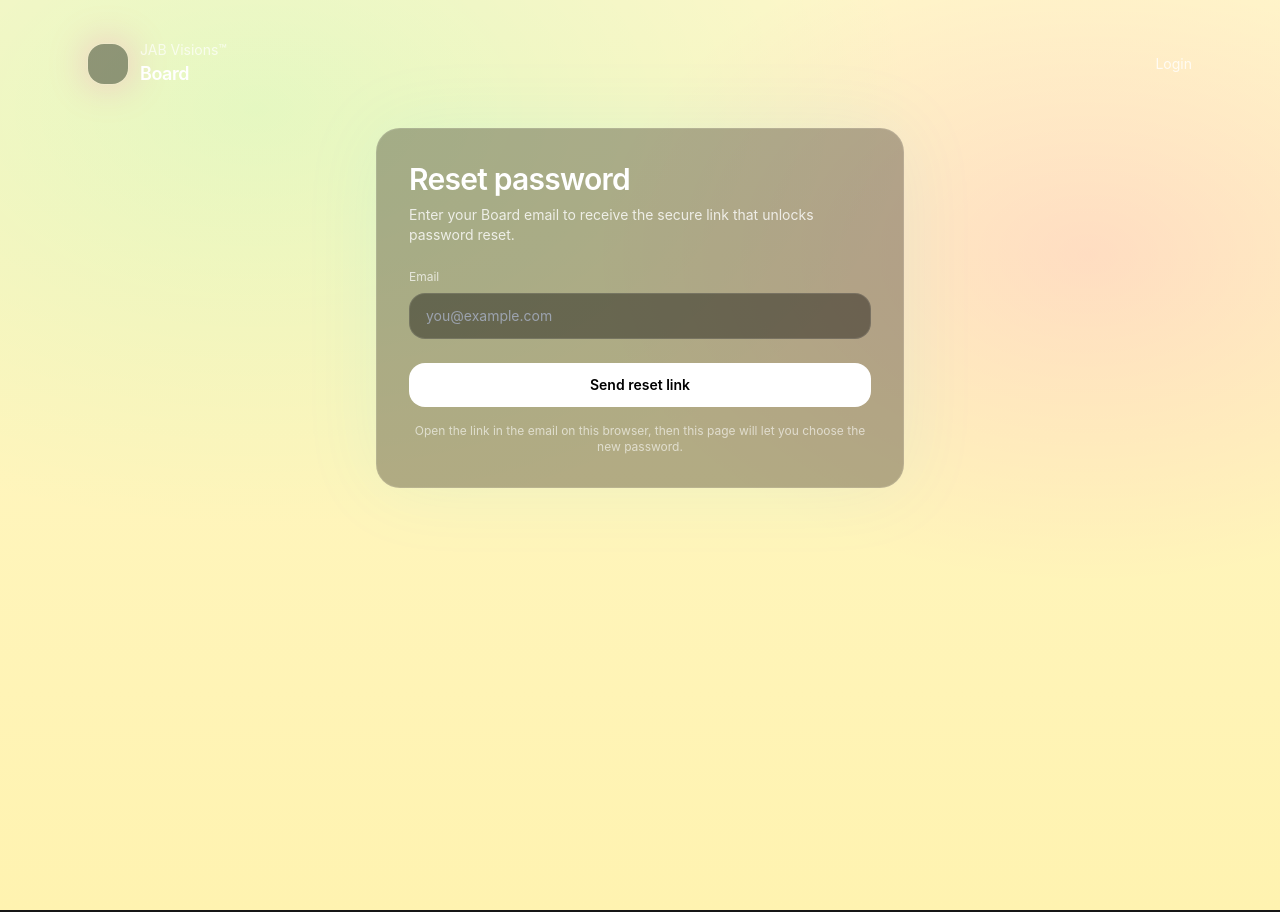
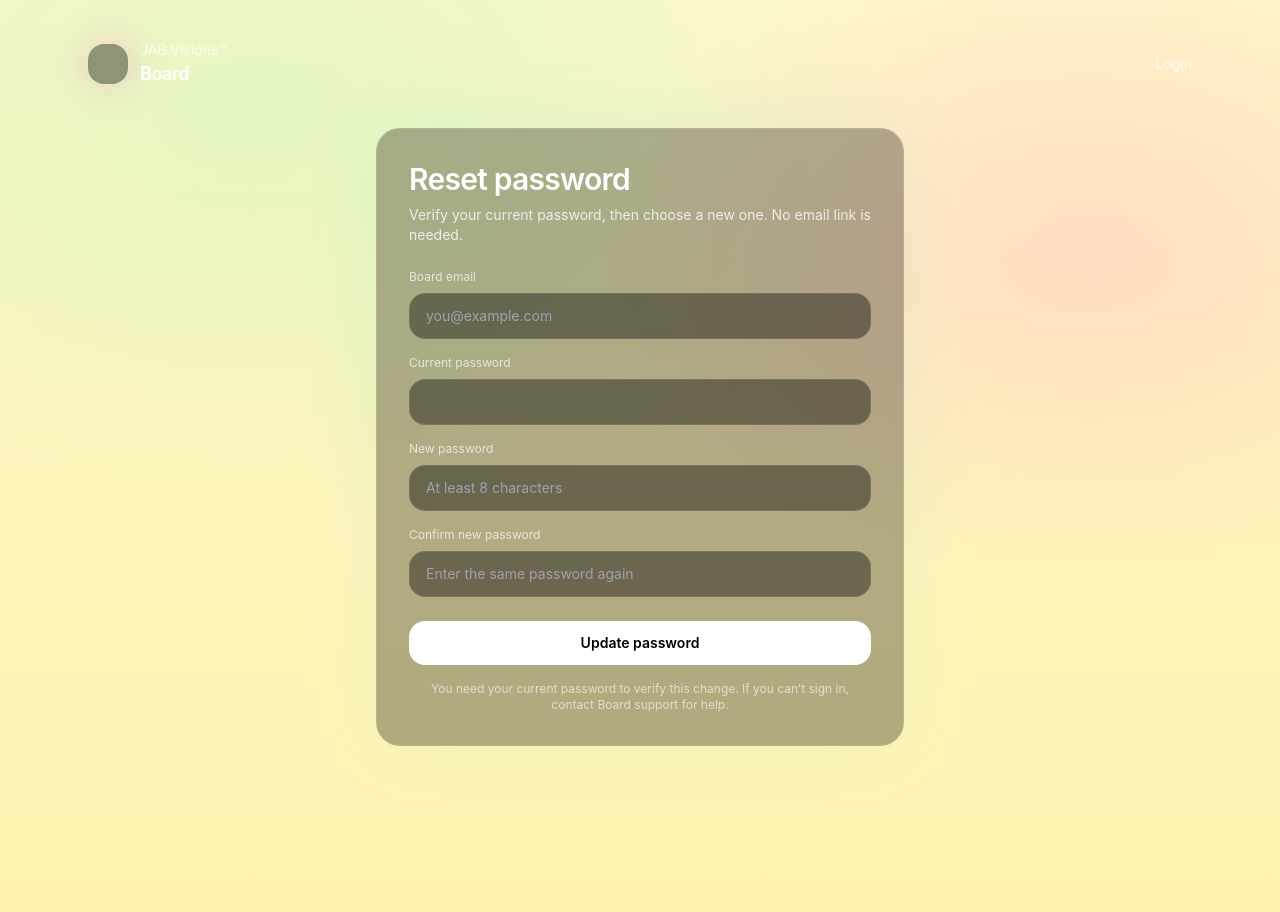
Before and after one commit to JABVisions/jab-visions-site, a Next.js app: page /board/reset-password in a window 1280 px wide. Built offline with nearby package versions, Linux system fonts and the light colour scheme; no server answers.

Commit message:
Update app/board/reset-password/page.tsx for direct password reset

```diff
--- a/app/board/reset-password/page.tsx
+++ b/app/board/reset-password/page.tsx
@@ -1,22 +1,14 @@
 import Link from "next/link";
-import { supabaseServer } from "@/lib/supabase/server";
-import RecoveryLinkHandler from "./RecoveryLinkHandler";
 
-export default async function BoardResetPasswordPage({
+export default function BoardResetPasswordPage({
   searchParams,
 }: {
   searchParams?: Record<string, string | string[] | undefined>;
 }) {
-  const success =
+  const email = typeof searchParams?.email === "string" ? searchParams.email : "";
+  const updated =
     typeof searchParams?.updated === "string" ? searchParams.updated : "";
-  const sent = typeof searchParams?.sent === "string" ? searchParams.sent : "";
   const error = typeof searchParams?.error === "string" ? searchParams.error : "";
-  const requestedEmail =
-    typeof searchParams?.email === "string" ? searchParams.email : "";
-  const {
-    data: { user },
-  } = await supabaseServer().auth.getUser();
-  const email = user?.email || requestedEmail;
 
   return (
     <main className="min-h-screen">
@@ -38,18 +30,16 @@ export default async function BoardResetPasswordPage({
 
       <section className="mx-auto max-w-xl px-6 pb-14 pt-4">
         <div className="rounded-3xl border border-white/10 bg-black/30 p-8 shadow-[0_0_80px_rgba(0,200,255,0.08)]">
-          <RecoveryLinkHandler />
           <h1 className="text-3xl font-semibold tracking-tight">Reset password</h1>
           <p className="mt-2 text-sm opacity-80">
-            {user
-              ? "Choose and confirm a new password for your Board account."
-              : "Enter your Board email to receive the secure link that unlocks password reset."}
+            Verify your current password, then choose a new one. No email link is
+            needed.
           </p>
 
-          {success ? (
+          {updated ? (
             <div className="mt-6 grid gap-4">
               <div className="rounded-2xl border border-green-200/20 bg-black/40 p-4 text-sm text-green-200">
-                {success}
+                {updated}
               </div>
               <Link
                 className="rounded-2xl bg-white px-5 py-3 text-center text-sm font-semibold text-black hover:opacity-95"
@@ -58,62 +48,15 @@ export default async function BoardResetPasswordPage({
                 Return to login
               </Link>
             </div>
-          ) : !user ? (
-            <form
-              className="mt-6 grid gap-4"
-              action="/api/board/auth/reset-password"
-              method="post"
-            >
-              <input type="hidden" name="returnTo" value="/board/reset-password" />
-              <div className="grid gap-2">
-                <label className="text-xs opacity-70" htmlFor="recovery-email">
-                  Email
-                </label>
-                <input
-                  id="recovery-email"
-                  name="email"
-                  className="w-full rounded-2xl border border-white/10 bg-black/40 px-4 py-3 text-sm outline-none focus:border-white/20"
-                  type="email"
-                  defaultValue={email}
-                  placeholder="you@example.com"
-                  autoComplete="email"
-                  required
-                />
-              </div>
-
-              {error ? (
-                <div className="rounded-2xl border border-red-200/20 bg-black/40 p-4 text-sm text-red-200">
-                  {error}
-                </div>
-              ) : null}
-
-              {sent ? (
-                <div className="rounded-2xl border border-green-200/20 bg-black/40 p-4 text-sm text-green-200">
-                  {sent}
-                </div>
-              ) : null}
-
-              <button
-                className="mt-2 rounded-2xl bg-white px-5 py-3 text-sm font-semibold text-black hover:opacity-95"
-                type="submit"
-              >
-                Send reset link
-              </button>
-
-              <p className="text-center text-xs opacity-60">
-                Open the link in the email on this browser, then this page will
-                let you choose the new password.
-              </p>
-            </form>
           ) : (
             <form
               className="mt-6 grid gap-4"
-              action="/api/board/auth/update-password"
+              action="/api/board/auth/reset-password-direct"
               method="post"
             >
               <div className="grid gap-2">
                 <label className="text-xs opacity-70" htmlFor="reset-email">
-                  Email
+                  Board email
                 </label>
                 <input
                   id="reset-email"
@@ -122,8 +65,21 @@ export default async function BoardResetPasswordPage({
                   type="email"
                   defaultValue={email}
                   placeholder="you@example.com"
-                  autoComplete="email"
-                  readOnly
+                  autoComplete="username"
+                  required
+                />
+              </div>
+
+              <div className="grid gap-2">
+                <label className="text-xs opacity-70" htmlFor="current-password">
+                  Current password
+                </label>
+                <input
+                  id="current-password"
+                  name="currentPassword"
+                  className="w-full rounded-2xl border border-white/10 bg-black/40 px-4 py-3 text-sm outline-none focus:border-white/20"
+                  type="password"
+                  autoComplete="current-password"
                   required
                 />
               </div>
@@ -161,7 +117,7 @@ export default async function BoardResetPasswordPage({
               </div>
 
               {error ? (
-                <div className="rounded-2xl border border-red-200/20 bg-black/40 p-4 text-sm text-red-200">
+                <div className="rounded-2xl border border-red-200/20 bg-black/40 p-4 text-sm text-red-200" role="alert">
                   {error}
                 </div>
               ) : null}
@@ -172,6 +128,11 @@ export default async function BoardResetPasswordPage({
               >
                 Update password
               </button>
+
+              <p className="text-center text-xs opacity-60">
+                You need your current password to verify this change. If you
+                can’t sign in, contact Board support for help.
+              </p>
             </form>
           )}
         </div>
```
